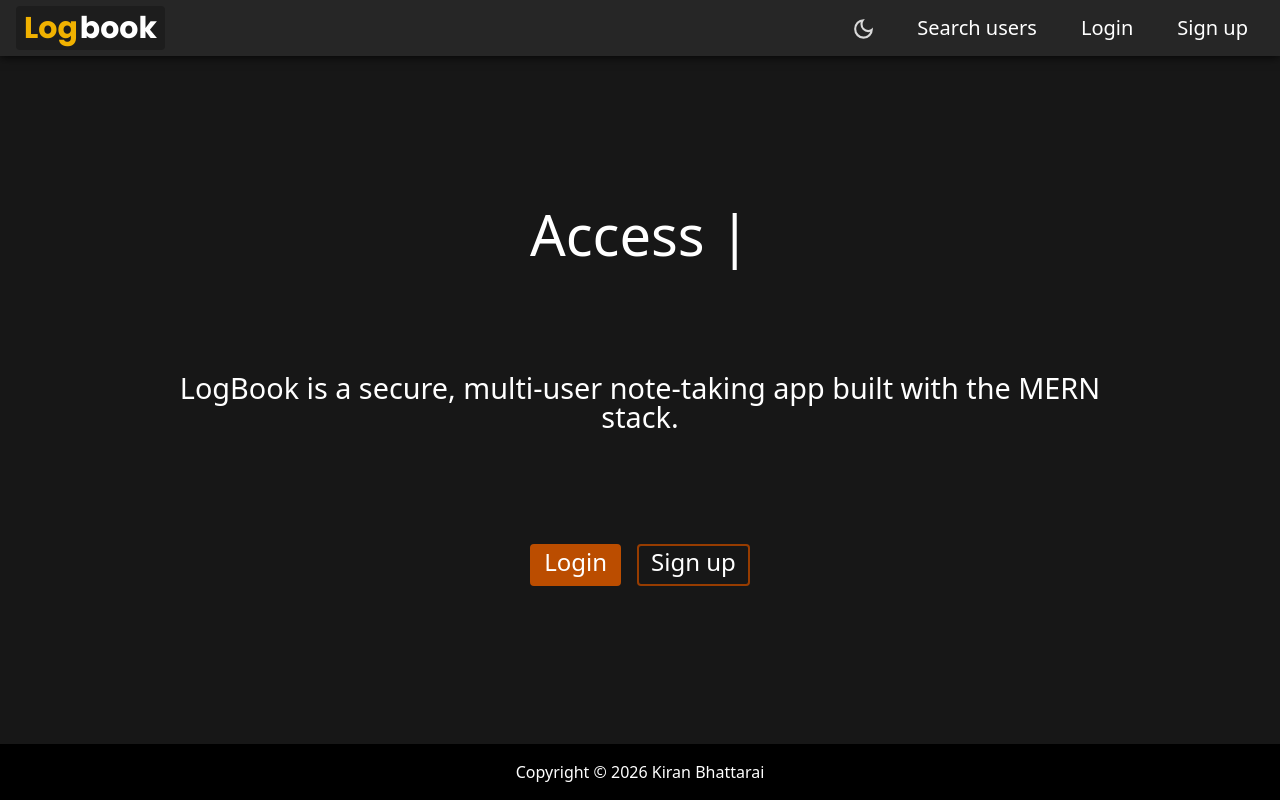
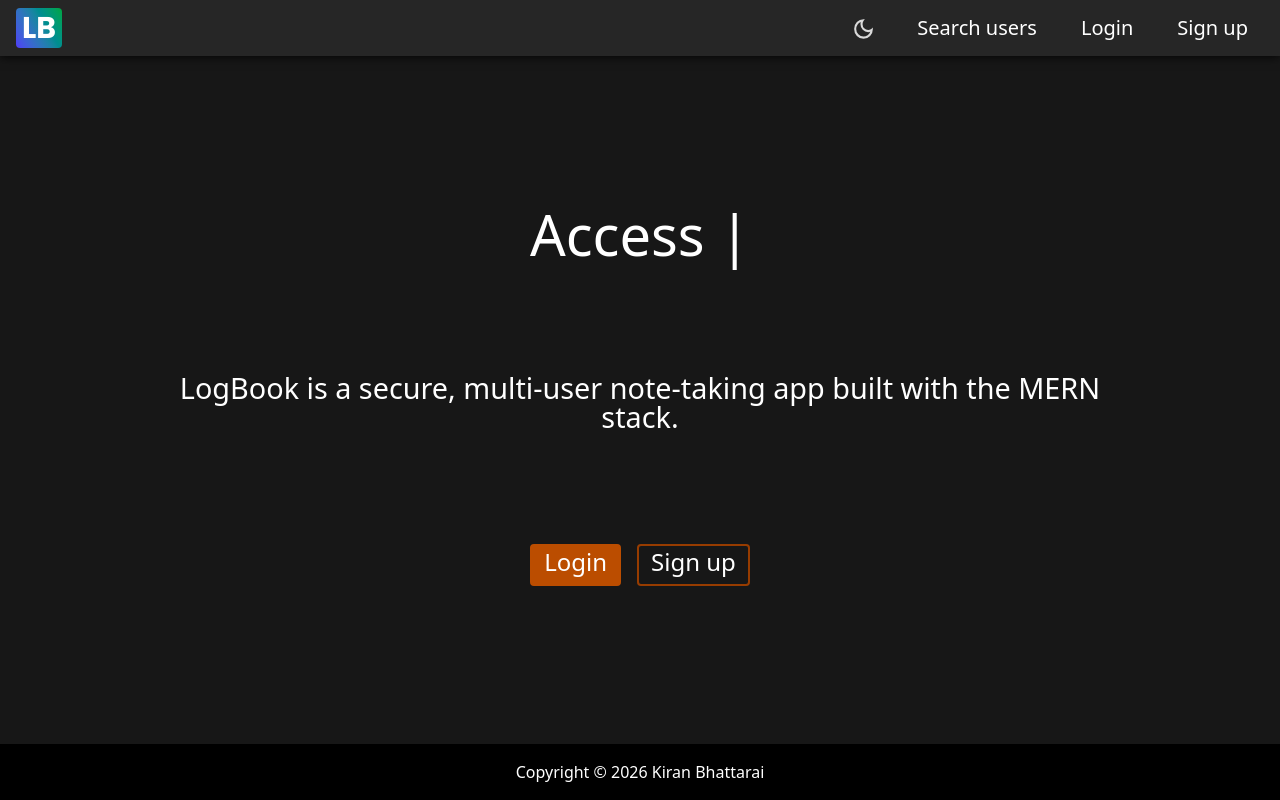
Before and after one commit to kiran-bhattarai/LogBook, a React (Vite) app in the folder frontend/: page /body in a window 1280 px wide. Built offline with nearby package versions, Linux system fonts and the light colour scheme; no server answers.

Commit message:
refactor(navbar): split NavBar into modular components

```diff
--- a/frontend/src/NavBar.jsx
+++ b/frontend/src/NavBar.jsx
@@ -73,7 +73,6 @@ function NavBar({ setSearchingFor, setLogin, setSignup }) {
 
     const handlePic = () => {
         setChangePic(true)
-
     }
 
 
@@ -82,11 +81,8 @@ function NavBar({ setSearchingFor, setLogin, setSignup }) {
             <div className="sticky top-0 shadow-[0px_0px_10px_black] z-10">
                 <div className="bg-neutral-800 h-14 items-center flex justify-between px-4 text-white gap-5">
                     <Link to={"/body"}>
-                        <div className="text-3xl font-bold text-white font-poppins rounded bg-[#1d1d1d] px-2 py-1">
-                            <span className="text-yellow-500 pr-0.5">
-                                Log
-                            </span>
-                            <span className="">book</span>
+                        <div className="hover:scale-105 duration-200 text-3xl font-bold text-white font-poppins rounded bg-linear-60 from-indigo-600 to-green-600 px-1.5 py-0.5">
+                            <span className="">LB</span>
                         </div>
                     </Link>
 
--- a/frontend/src/UnauthenticatedPage.jsx
+++ b/frontend/src/UnauthenticatedPage.jsx
@@ -1,10 +1,9 @@
 import { useState } from "react"
-import NavBar from "./NavBar"
 import Footer from "./Footer"
 import LoginPage from "./LoginPage"
 import SignupPage from "./SignupPage"
 import { TypeAnimation } from "react-type-animation"
-
+import NavBar from "./components/layout/navbar/NavBar"
 
 function UnauthenticatedPage() {
 
--- /dev/null
+++ b/frontend/src/components/layout/navbar/Logo.jsx
@@ -0,0 +1,14 @@
+import { Link } from "react-router-dom"
+
+function Logo() {
+
+    return (
+        <Link to={"/body"}>
+            <div className="hover:scale-105 duration-200 text-3xl font-bold text-white font-poppins rounded bg-linear-60 from-indigo-600 to-green-600 px-1.5 py-0.5">
+                <span className="">LB</span>
+            </div>
+        </Link>
+    )
+}
+
+export default Logo
--- /dev/null
+++ b/frontend/src/components/layout/navbar/NavBar.jsx
@@ -0,0 +1,28 @@
+import Logo from "./Logo"
+import SearchBar from "./SearchBar"
+import ThemeToggle from "./ThemeToggle"
+import NavLinks from "./NavLinks"
+import UserMenu from "./UserMenu"
+
+
+
+function NavBar({ setSearchingValue, setLogin, setSignup }) {
+
+
+    return (
+        <>
+            <div className="sticky top-0 shadow-[0px_0px_10px_black] z-10 bg-neutral-800 h-14 items-center flex justify-between px-4 text-white gap-5">
+                <Logo />
+                <SearchBar setSearchValue={setSearchingValue} />
+                <div className="flex h-full items-center gap-5">
+                    <ThemeToggle />
+                    <NavLinks setLogin={setLogin} setSignup={setSignup} />
+                    <UserMenu />
+                </div>
+            </div>
+        </>
+    )
+
+}
+
+export default NavBar
--- /dev/null
+++ b/frontend/src/components/layout/navbar/NavLinks.jsx
@@ -0,0 +1,46 @@
+import { LineChart } from "recharts"
+import { useAuth } from "../../../AuthProvider"
+import { useState } from "react"
+import SearchUsers from "../../../SearchUsers"
+
+function NavLinks({ setLogin, setSignup }) {
+
+    const { user } = useAuth()
+
+    const [searchUsers, setSearchUsers] = useState(false)
+
+    return (
+        <>
+            <div className="h-full">
+                <ul className="flex gap-3 items-center h-full text-xl">
+
+                    <li onClick={() => setSearchUsers(true)} className="h-[70%] flex items-center hover:bg-neutral-900 transition duration-300 rounded hover:scale-105 whitespace-nowrap px-4 p-2 cursor-pointer">Search users</li>
+
+                    {user === "admin" &&
+                        <>
+                            <li className="h-[70%] flex items-center hover:bg-neutral-900 transition duration-300 rounded hover:scale-105">
+                                <Link to={"/dashboard"} className="px-4 p-2">Dashboard</Link>
+                            </li>
+                            <li className="h-[70%] flex items-center hover:bg-neutral-900 transition duration-300 whitespace-nowrap rounded hover:scale-105">
+                                <Link to={"/access-control"} className="px-4 p-2">Access Control</Link>
+                            </li>
+                        </>
+                    }
+                    {
+                        !user &&
+                        <>
+                            <li className="h-[70%] flex items-center hover:bg-neutral-900 transition duration-300 rounded hover:scale-105"><button className="cursor-pointer px-4 p-2" onClick={setLogin}>Login</button></li>
+                            <li className="h-[70%] flex items-center hover:bg-neutral-900 transition duration-300 whitespace-nowrap rounded hover:scale-105"><button className="cursor-pointer px-4 p-2" onClick={setSignup}>Sign up</button></li>
+                        </>
+                    }
+
+                </ul>
+            </div>
+            {searchUsers && <div className="fixed h-full min-h-screen bottom-0 left-0 scroll w-full bg-[#00000063] z-10">
+                <SearchUsers setSearchUsers={setSearchUsers} />
+            </div>}
+        </>
+    )
+}
+
+export default NavLinks
--- /dev/null
+++ b/frontend/src/components/layout/navbar/SearchBar.jsx
@@ -0,0 +1,19 @@
+import { useAuth } from "../../../AuthProvider"
+
+function SearchBar({ setSearchValue }) {
+
+    const { user } = useAuth()
+
+    if (!user) return null
+
+        return (
+            <div className="w-full">
+                <div className="w-full flex items-center justify-center relative">
+                    <img src="../src/assets/search_dark.svg" alt="" className="absolute h-6 left-4" />
+                    <input onChange={(e) => setSearchValue(e.target.value)} placeholder="Search" className="bg-transparent py-1.5 m-1 w-full px-10 rounded-4xl  text-xl border-neutral-600 border outline-none text-ellipsis mx-1" />
+                </div>
+            </div>
+        )
+}
+
+export default SearchBar
--- /dev/null
+++ b/frontend/src/components/layout/navbar/ThemeToggle.jsx
@@ -0,0 +1,12 @@
+function ThemeToggle() {
+
+    return (
+        <div className="flex items-center justify-center h-[60%] mt-0.5">
+            <button className="hover:bg-neutral-900 h-full p-1 w-9 rounded cursor-pointer hover:scale-105 transition duration-300">
+                <img src="../src/assets/dark_mode.svg" className="h-full justify-self-center" />
+            </button>
+        </div>
+    )
+}
+
+export default ThemeToggle
--- /dev/null
+++ b/frontend/src/components/layout/navbar/UserMenu.jsx
@@ -0,0 +1,68 @@
+import { useNavigate } from "react-router-dom"
+import { useAuth } from "../../../AuthProvider"
+import { useState, useRef, useEffect } from "react"
+import useClickOutside from "../../../hooks/useClickOutside"
+
+function UserMenu() {
+
+    const { user, logout, protectedFetch } = useAuth()
+    const navigate = useNavigate()
+
+    const [profilePic, setProfilePic] = useState("../src/assets/user_profile.png")
+    const [changePic, setChangePic] = useState(false)
+    const [dropVisible, setDropVisible] = useState(false)
+
+    const dropdownRef = useRef()
+
+    useClickOutside(dropdownRef, () => setDropVisible(false))
+
+    useEffect(() => {
+        const getAvatar = async () => {
+            if (user) {
+                const res = await protectedFetch(`${import.meta.env.VITE_API_URL}/profile/fetch`)
+                if (!res.ok) {
+                    setProfilePic("../src/assets/user_profile.png")
+                    return
+                }
+
+                const data = await res.json()
+                if (data.avatar) {
+                    setProfilePic(data?.avatar)
+                }
+            }
+        }
+        getAvatar()
+    }, [user, protectedFetch])
+
+    const handleLogout = () => {
+        logout()
+        navigate("/body")
+    }
+
+    if (!user) return null
+
+    return (
+        <>
+            <div className="relative" >
+                <div onClick={() => setDropVisible(prev => !prev)} className="h-[70%] flex flex-col items-center transition duration-300 whitespace-nowrap hover:scale-105 relative">
+                    <button className=" h-full w-10 cursor-pointer hover:scale-105 transition duration-300">
+                        <img referrerPolicy="no-referrer" src={profilePic} alt="" className="justify-self-center bg-white rounded-[9999px] border-2 border-black" />
+                    </button>
+                </div>
+            </div>
+
+            {dropVisible && <div ref={dropdownRef} className="border-neutral-600 border w-30 py-1.5 bg-[#1d1d1d] rounded absolute -right-3 mt-2">
+                <button className="w-full h-8 text-xl cursor-pointer hover:text-neutral-400 transition duration-200"><Link to={"/profile"}>Profile</Link></button>
+                <button className="w-full h-8 text-lg cursor-pointer hover:text-neutral-400 transition duration-200" onClick={() => setChangePic(true)}>Change Pic</button>
+                <button onClick={handleLogout} className="w-full h-8 text-xl text-red-600 cursor-pointer hover:text-red-800 transition duration-200">Logout</button>
+            </div>}
+
+            {
+                changePic &&
+                <ChangePicture setHidden={() => setChangePic(false)}></ChangePicture>
+            }
+        </>
+    )
+}
+
+export default UserMenu
--- /dev/null
+++ b/frontend/src/hooks/useClickOutside.js
@@ -0,0 +1,20 @@
+import { useEffect } from "react"
+
+function useClickOutside(ref, callback) {
+
+  useEffect(() => {
+
+    function handleClick(e) {
+      if (ref.current && !ref.current.contains(e.target)) {
+        callback()
+      }
+    }
+
+    document.addEventListener("mousedown", handleClick)
+
+    return () => document.removeEventListener("mousedown", handleClick)
+
+  }, [ref, callback])
+}
+
+export default useClickOutside
```
